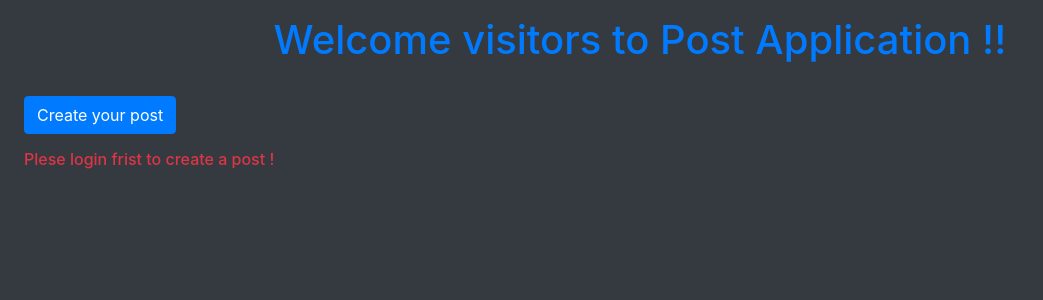
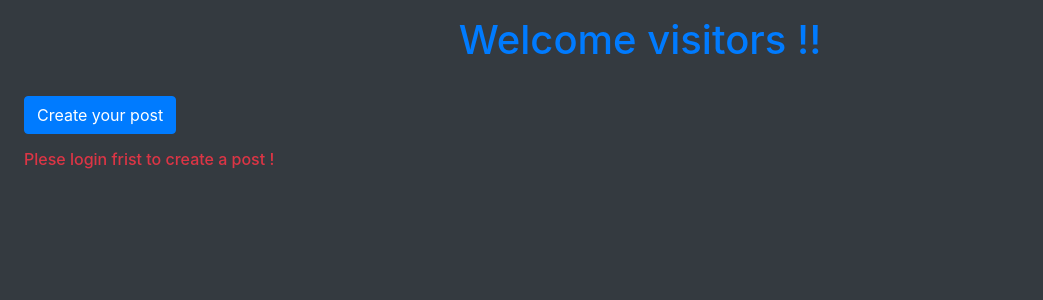
Before and after one commit to utsavgayawali/Post-Application, a Django app: page /post_list/ in a window 1280 px wide. Shown: the part 56-356 px from the top of the page, without its empty margins (0-1043 px from the left). Run offline with Django 5.2, Linux system fonts and the light colour scheme; data that the repository does not hold is empty; some libraries are stand-ins or nearby versions.

Commit message:
final commit2

```diff
--- a/templates/post_list.html
+++ b/templates/post_list.html
@@ -28,7 +28,7 @@
   </div>
 </nav>
 
-<h1 class="h1 text-center text-primary mx-3 my-3">Welcome visitors to Post Application !!</h1>
+<h1 class="h1 text-center text-primary mx-3 my-3">Welcome visitors !!</h1>
 {% if user.is_authenticated %}
 <h3 class="h3 text-white mx-3 my-3"> You can create your post </h3>
 
```
